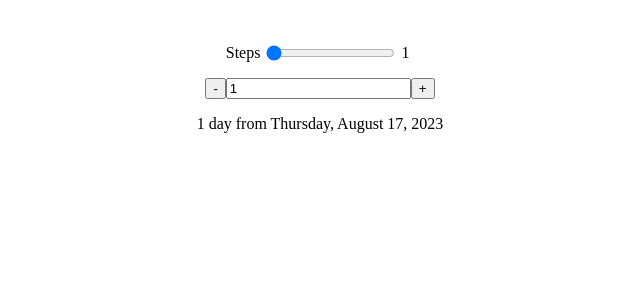
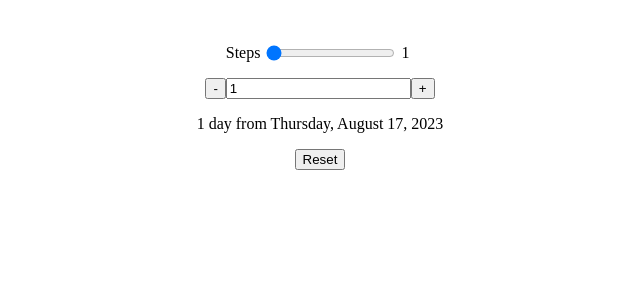
Before and after one commit to sebadev27/date-counter-2, a React (Vite) app: page / in a window 1280 px wide. Shown: the top 300 px of the page, without its empty margins (320-960 px from the left). Built offline with nearby package versions, Linux system fonts and the light colour scheme.

Commit message:
added reset button

```diff
--- a/src/App.jsx
+++ b/src/App.jsx
@@ -3,6 +3,7 @@ import Step from "./components/Step";
 import Result from "./components/Result";
 import "./styles/App.css";
 import Counter from "./components/counter";
+import ResetButton from "./components/buttons/ResetButton";
 
 function App() {
   const [stepsNumber, setStepnumber] = useState(1);
@@ -33,6 +34,12 @@ function App() {
     setCountNumber(sanitizedValue);
   };
 
+  const handleResetClick = (e) => {
+    e.preventDefault();
+    setCountNumber(0);
+    setStepnumber(1);
+  };
+
   return (
     <div className="wrapper">
       <Step
@@ -48,6 +55,10 @@ function App() {
         stepsNumber={stepsNumber}
       />
       <Result countNumber={countNumber} />
+      <ResetButton
+        handleResetClick={handleResetClick}
+        stepsNumber={stepsNumber}
+      />
     </div>
   );
 }
--- /dev/null
+++ b/src/components/buttons/ResetButton.jsx
@@ -0,0 +1,16 @@
+import "../../styles/ResetButton.css";
+import PropTypes from "prop-types";
+
+function ResetButton({ handleResetClick }) {
+  return (
+    <button className="reset" onClick={handleResetClick}>
+      Reset
+    </button>
+  );
+}
+
+ResetButton.propTypes = {
+  handleResetClick: PropTypes.func.isRequired,
+};
+
+export default ResetButton;
--- /dev/null
+++ b/src/styles/ResetButton.css
@@ -0,0 +1,3 @@
+.reset {
+  margin-top: 1rem;
+}
```
